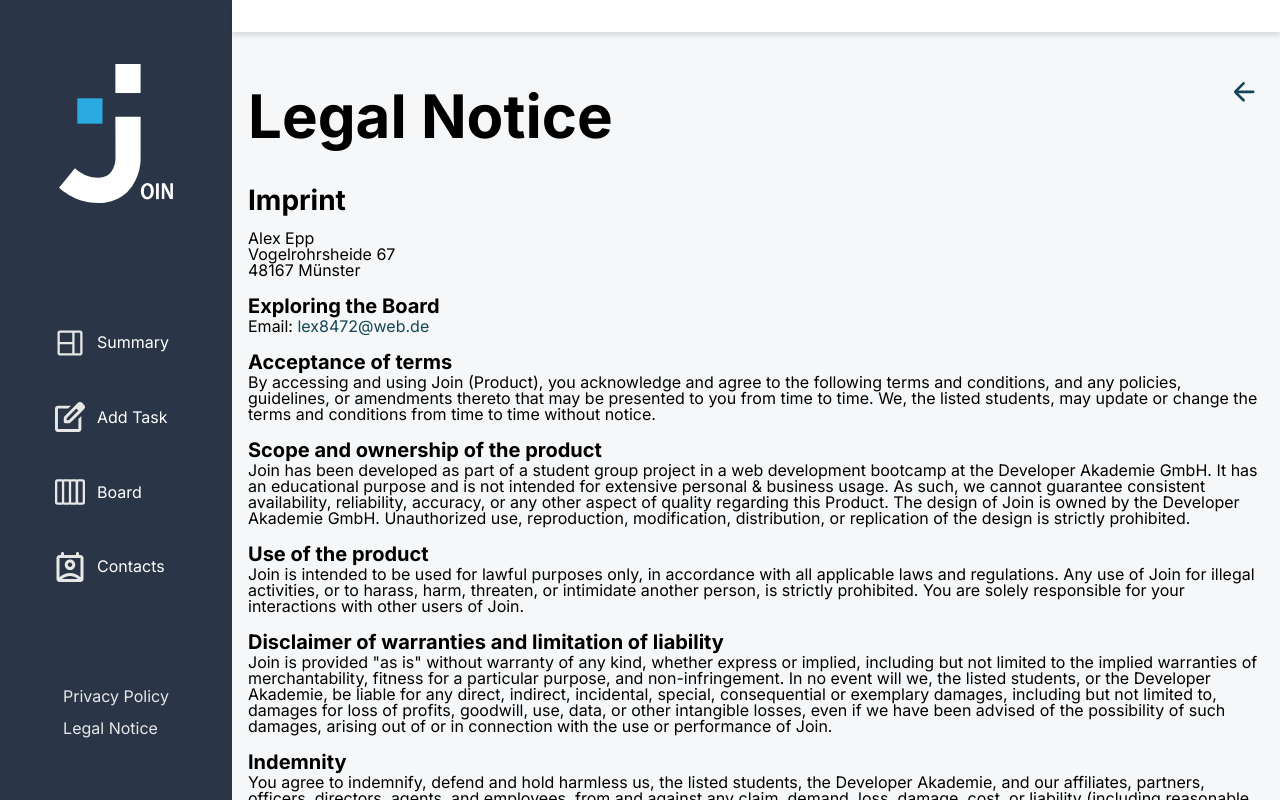
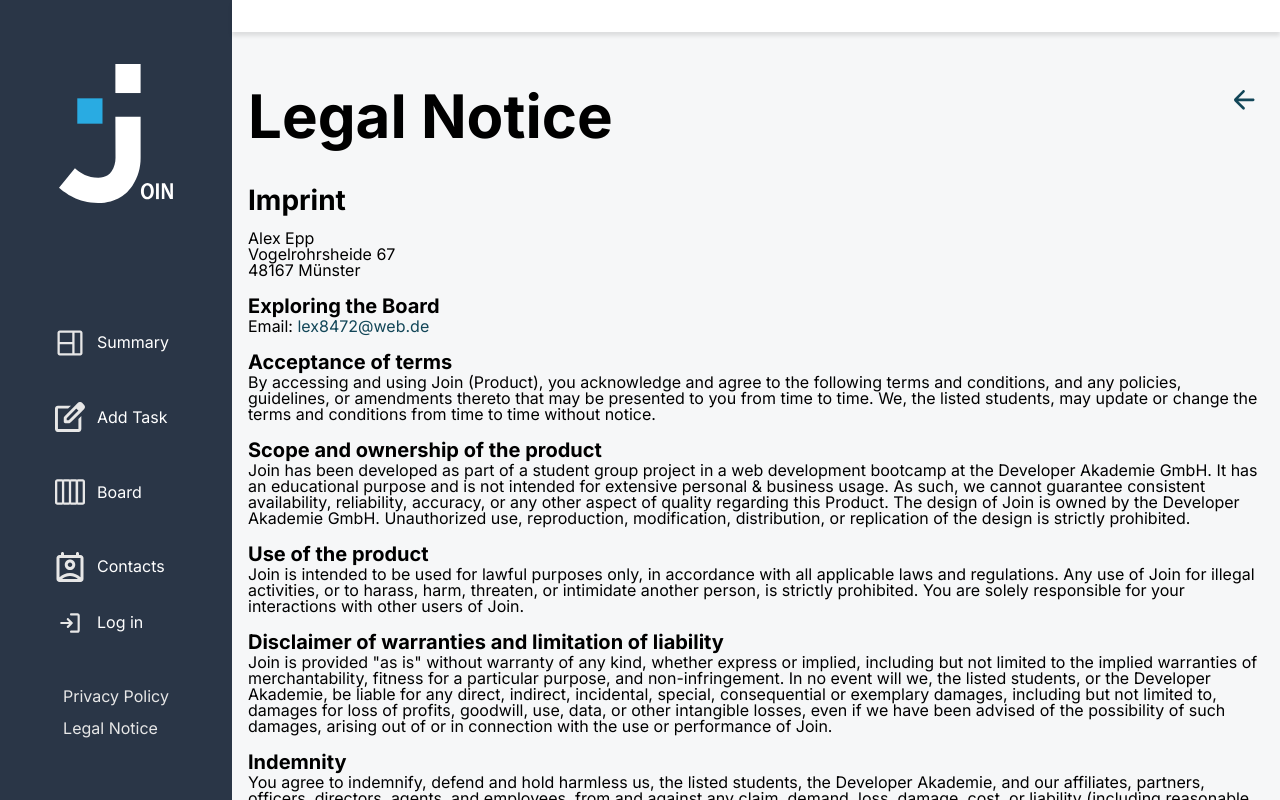
Before and after one commit to RomanbuchDev/Join, a website with bundled scripts: page html/imprint.html in a window 1280 px wide. Built offline with nearby package versions, Linux system fonts and the light colour scheme.

Commit message:
feat: add guest navigation markup and fix back-icon alignment

```diff
--- a/css/imprint.css
+++ b/css/imprint.css
@@ -37,5 +37,11 @@ section {
   width: 2.5rem;
   position: absolute;
   right: 1rem;
-  top: 2.5rem;
+  top: 3rem;
 }
+
+@media (width >= 80em) {
+  .main-imprint {
+    padding-bottom: 0;
+  }
+}
--- a/html/imprint.html
+++ b/html/imprint.html
@@ -155,6 +155,15 @@
           </li>
         </ul>
 
+        <ul class="main-nav-guest-list">
+          <li class="main-nav-item">
+            <a href="../index.html">
+              <img src="../assets/icons/login.svg" alt="" />
+              <span> Log in </span>
+            </a>
+          </li>
+        </ul>
+
         <ul class="main-nav-legal">
           <li>
             <a href="../html/privacy-policy.html">Privacy Policy</a>
```
